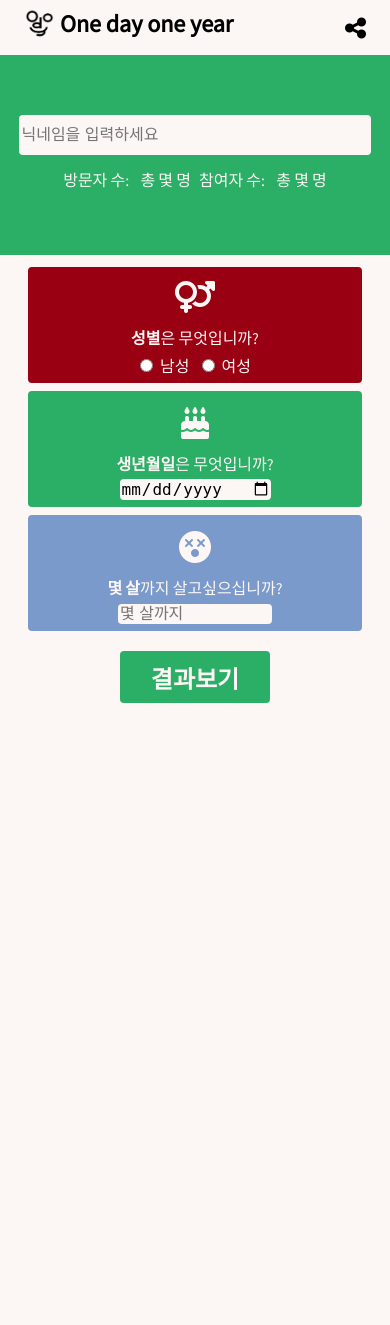
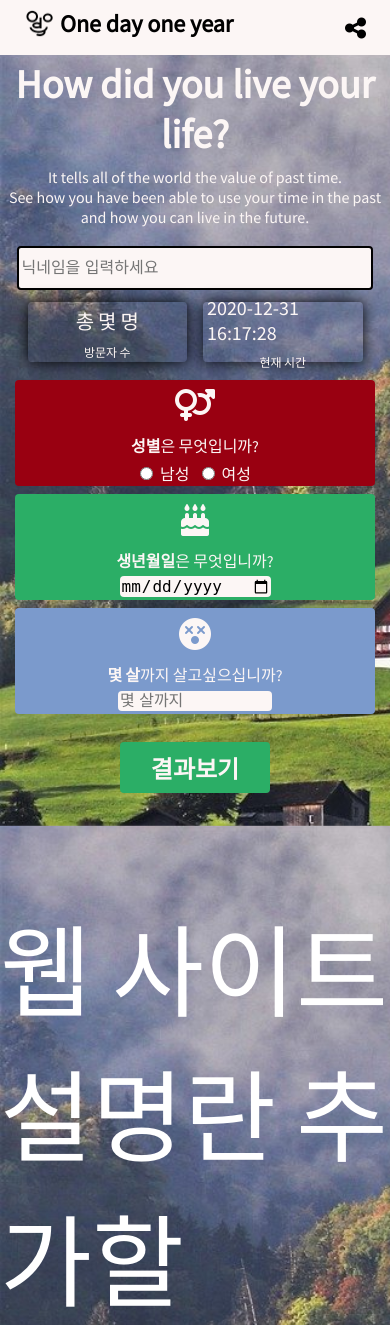
Before and after one commit to shinjuno123/one-day-one-year, a Django app: page / in a window 390 px wide. Shown: the top 1325 px of the page. Before the commit the page ends 703 px from the top, so only its background shows below. Run offline with Django 3.2, Linux system fonts and the light colour scheme; some libraries are stand-ins or nearby versions.

Commit message:
detail CSS disign -TS-

```diff
--- a/odoyApp/static/odoyApp/odoymain.css
+++ b/odoyApp/static/odoyApp/odoymain.css
@@ -1,8 +1,11 @@
-body,
-html {
+body {
   margin: 0;
+  width: 100%;
   height: 100vh;
   background-color: #fcf6f5;
+  background-image: url("./images/morning.jpg");
+  background-size: 1550px;
+  background-attachment: fixed;
   font-family: "Source Sans Pro";
 }
 
@@ -21,6 +24,22 @@ label {
   font-size: 16px;
   margin: 4px;
   color: #fcf6f5;
+}
+
+#allvisitants {
+  font-size: 20px;
+}
+
+#timelbl {
+  font-size: 20px;
+}
+
+#visitants {
+  font-size: 12px;
+}
+
+#currenttime {
+  font-size: 12px;
 }
 
 .fa-share-alt {
@@ -46,12 +65,31 @@ label {
   margin-right: 4px;
 }
 
+.definition {
+  display: flex;
+  flex-direction: column;
+  align-items: center;
+  justify-content: center;
+}
+
+#title {
+  color: #fcf6f5;
+  font-size: 104px;
+  font-weight: bold;
+}
+
+#subtitle {
+  color: #fcf6f5;
+  font-size: 32px;
+}
+
 .nickname-input {
   width: 300px;
   height: 38px;
+  margin: 8px;
   font-size: 16px;
   border-radius: 4px;
-  border: 0;
+  border: 2px solid black;
   background-color: #fcf6f5;
 }
 
@@ -66,19 +104,20 @@ label {
 
 header {
   display: flex;
+  position: sticky;
+  top: 0;
   height: 5%;
-  background-color: #fcf6f5;
   align-items: center;
   justify-content: space-between;
   padding: 8px 24px;
+  background-color: #fcf6f5;
 }
 
-.information-box {
+#informationbox {
   display: flex;
   flex-direction: column;
   height: 100%;
   padding: 0;
-  background-color: #2bae66;
   justify-content: space-between;
 }
 
@@ -88,7 +127,8 @@ header {
   justify-content: center;
   align-items: center;
   width: 100%;
-  height: 200px;
+  height: 150px;
+  margin-bottom: 8px;
 }
 
 .nickname {
@@ -97,20 +137,58 @@ header {
   width: 100%;
 }
 
+.visit {
+  display: flex;
+  justify-content: center;
+  align-items: center;
+  color: #fcf6f5;
+  width: 90%;
+}
+
+.visitdiv {
+  display: flex;
+  height: 60px;
+  width: 200px;
+  flex-direction: column;
+  align-items: center;
+  border-radius: 4px;
+  box-shadow: 0px 0px 15px black;
+  margin: 8px;
+}
+
+.timediv {
+  display: flex;
+  height: 60px;
+  width: 200px;
+  flex-direction: column;
+  align-items: center;
+  justify-content: center;
+  border-radius: 4px;
+  box-shadow: 0px 0px 15px black;
+  margin: 8px;
+}
+
 .visitantsAndparticipants {
   display: flex;
-  justify-content: space-between;
   align-items: center;
   padding: 8px 12px;
 }
 
-.information {
+#information {
   display: flex;
-  padding: 8px 40px;
-  height: 100%;
+  flex-direction: column;
+  padding: 8px;
+  height: 350px;
   justify-content: center;
   align-items: center;
-  background-color: #fcf6f5;
+}
+
+.infobox {
+  display: flex;
+  width: 90%;
+  align-items: center;
+  justify-content: center;
+  margin: 24px 8px 24px 8px;
 }
 
 .sex-box {
@@ -152,15 +230,6 @@ header {
   padding: 8px 12px;
 }
 
-.result-button {
-  display: flex;
-  height: 10%;
-  padding: 8px 12px;
-  background-color: #fcf6f5;
-  justify-content: center;
-  align-items: center;
-}
-
 .result {
   background-color: #2bae66;
   color: #fcf6f5;
@@ -170,6 +239,7 @@ header {
   height: 52px;
   border-radius: 4px;
   border: 0;
+  padding: 8px;
 }
 
 .result:hover {
@@ -177,8 +247,26 @@ header {
   transition-duration: 0.5s;
 }
 
-@media screen and (max-width: 1030px) {
-  .information {
+.test {
+  display: flex;
+  justify-content: center;
+  align-items: center;
+  width: 100%;
+  height: 1000px;
+  font-size: 100px;
+  color: white;
+}
+
+@media screen and (max-width: 1152px) {
+  #title {
+    font-size: 88px;
+  }
+
+  #subtitle {
+    font-size: 24px;
+  }
+
+  .infobox {
     flex-direction: column;
   }
 
@@ -186,21 +274,51 @@ header {
     flex-direction: row;
     justify-content: space-between;
     width: 100%;
-    height: 100px;
+    height: 90px;
   }
 
   .birthday-box {
     flex-direction: row;
     justify-content: space-between;
     width: 100%;
-    height: 100px;
+    height: 90px;
   }
 
   .wantage-box {
     flex-direction: row;
     justify-content: space-between;
     width: 100%;
-    height: 100px;
+    height: 90px;
+  }
+}
+
+@media screen and (max-width: 1000px) {
+  #title {
+    font-size: 72px;
+  }
+}
+
+@media screen and (max-width: 820px) {
+  #title {
+    font-size: 56px;
+  }
+
+  #subtitle {
+    font-size: 20px;
+  }
+}
+
+@media screen and (max-width: 635px) {
+  #title {
+    font-size: 40px;
+    justify-content: center;
+    text-align: center;
+  }
+
+  #subtitle {
+    font-size: 16px;
+    justify-content: center;
+    text-align: center;
   }
 }
 
@@ -213,34 +331,34 @@ header {
   }
 
   .nickname-box {
-    height: 200px;
+    height: 150px;
     justify-content: center;
   }
 
   .nickname-input {
     width: 89%;
-    margin: 4px 0px;
+    margin: 4px 16px;
   }
 
   .sex-box {
     flex-direction: column;
     justify-content: center;
     width: 100%;
-    height: 100px;
+    height: 90px;
   }
 
   .birthday-box {
     flex-direction: column;
     justify-content: center;
     width: 100%;
-    height: 100px;
+    height: 90px;
   }
 
   .wantage-box {
     flex-direction: column;
     justify-content: center;
     width: 100%;
-    height: 100px;
+    height: 90px;
   }
 
   .fa-venus-mars,
--- a/odoyApp/static/odoyApp/odoymain.js
+++ b/odoyApp/static/odoyApp/odoymain.js
@@ -0,0 +1,49 @@
+const clock = document.getElementById("timelbl")
+
+// 현재시간을 출력하는 함수
+function printClock() {
+    var currentTime = new Date();
+    var calendar = currentTime.getFullYear() + "-" + (currentTime.getMonth()+1) + "-" + currentTime.getDate() + " ";
+    var currentHours = addZeros(currentTime.getHours(),2);
+    var currentMinutes = addZeros(currentTime.getMinutes(),2);
+    var currentSeconds = addZeros(currentTime.getSeconds(),2);
+
+    clock.innerHTML = calendar + currentHours + ":" + currentMinutes + ":" + currentSeconds;
+
+    setTimeout("printClock()",1000);
+}
+
+// 시간에 맞게 배경 이미지 변경할 예정
+// function changeBackground() {
+//     var hour = new Date();
+//     var currentHour = hour.getHours();
+//     var urls = "";
+
+//     if((currentHour >= 20 && currentHour <= 24)||(currentHour >= 0 && currentHour <= 4)){
+//         document.body.style.backgroundImage = "url('images/morning.png')";
+//     }else if(currentHour >= 4 && currentHour <= 12) {
+
+//     }else if(currentHour >= 12 && currentHour <= 20){
+
+//     }
+
+
+//     setTimeout("changeBackground()", 3600000);
+// }
+
+window.onload = function() {
+    printClock();
+    // changeBackground();
+}
+
+// 시간이 1의 자리일 때 0을 추가하여 두자리 수로 보이게 하기 위함
+function addZeros(num, digit) {
+    var zero ="";
+    num = num.toString();
+    if(num.length < digit) {
+        for(i = 0; i<digit-num.length; i++){
+            zero += '0';
+        }
+    }
+    return zero+num;
+}
--- a/odoyApp/templates/odoymain.html
+++ b/odoyApp/templates/odoymain.html
@@ -21,9 +21,11 @@ runserver {% endcomment %} -->
       rel="stylesheet"
     />
   </head>
-  <body>
+  <body onload="changeBackground()" id="body">
     <form action="result-page/" name="test" method="POST">
       {% csrf_token %}
+
+      <!-- Header  -->
       <header>
         <div class="logo">
           <a href=""
@@ -37,7 +39,17 @@ runserver {% endcomment %} -->
         <i class="fas fa-share-alt"></i>
       </header>
 
-      <main class="information-box">
+      <div class="definition">
+        <label id="title"> How did you live your life? </label>
+        <label id="subtitle">
+          It tells all of the world the value of past time.
+          <br />See how you have been able to use your time in the past
+          <br />and how you can live in the future.
+        </label>
+      </div>
+
+      <!-- Nickname, gender, birthday, wantage -->
+      <main id="informationbox">
         <section class="nickname-box">
           <div class="nickname">
             <input
@@ -48,20 +60,20 @@ runserver {% endcomment %} -->
             />
           </div>
 
-          <div class="visitantsAndparticipants">
           <div class="visit">
-              <label>방문자 수: </label>
-              <label class="visitants">총 몇 명</label>
+            <div class="visitdiv">
+              <label id="allvisitants">총 몇 명</label>
+              <label id="visitants">방문자 수</label>
             </div>
-
-            <div class="participate">
-              <label>참여자 수: </label>
-              <label class="participants">총 몇 명</label>
+            <div class="timediv">
+              <label onload="printClock()" id="timelbl"></label>
+              <label id="currenttime">현재 시간</label>
             </div>
           </div>
         </section>
 
-        <div class="information">
+        <div id="information">
+          <div class="infobox">
             <section class="sex-box">
               <div class="sexicon">
                 <i class="fas fa-venus-mars"></i>
@@ -108,11 +120,15 @@ runserver {% endcomment %} -->
               </div>
             </section>
           </div>
-
-        <div class="result-button">
           <input class="result" type="submit" value="결과보기" />
         </div>
       </main>
+
+      <div class="test">
+        웹 사이트 설명란 추가할
+        <br />예정입니다.
+      </div>
     </form>
+    <script src="../static/odoyApp/odoymain.js"></script>
   </body>
 </html>
```
Also changed, not shown: README.txt, odoyApp/static/odoyApp/images/afternoon.jpg (added), odoyApp/static/odoyApp/images/morning.jpg (added), odoyApp/static/odoyApp/images/night.jpg (added), odoyApp/static/odoyApp/images/odoymainlogo.png. Lines whose indentation alone changed are shown as unchanged.
